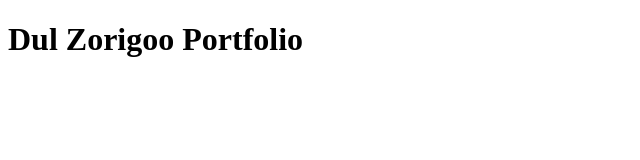
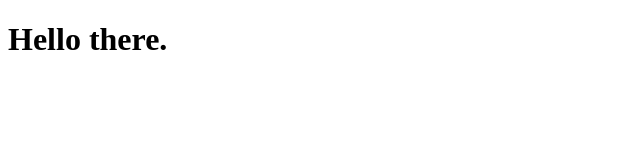
Before and after one commit to Dulzorigoo/DulZorigoo, a plain HTML site: page index.html in a window 1280 px wide. Shown: the whole page, without its empty margins (0-640 px from the left). Drawn offline with Linux system fonts and the light colour scheme.

Commit message:
Update index.html

```diff
--- a/index.html
+++ b/index.html
@@ -4,6 +4,6 @@
 	<title>Dul Zorigoo</title>
 </head>
 <body>
- <h1>Dul Zorigoo Portfolio</h1>
+ <h1>Hello there.</h1>
 </body>
 </html>
```
